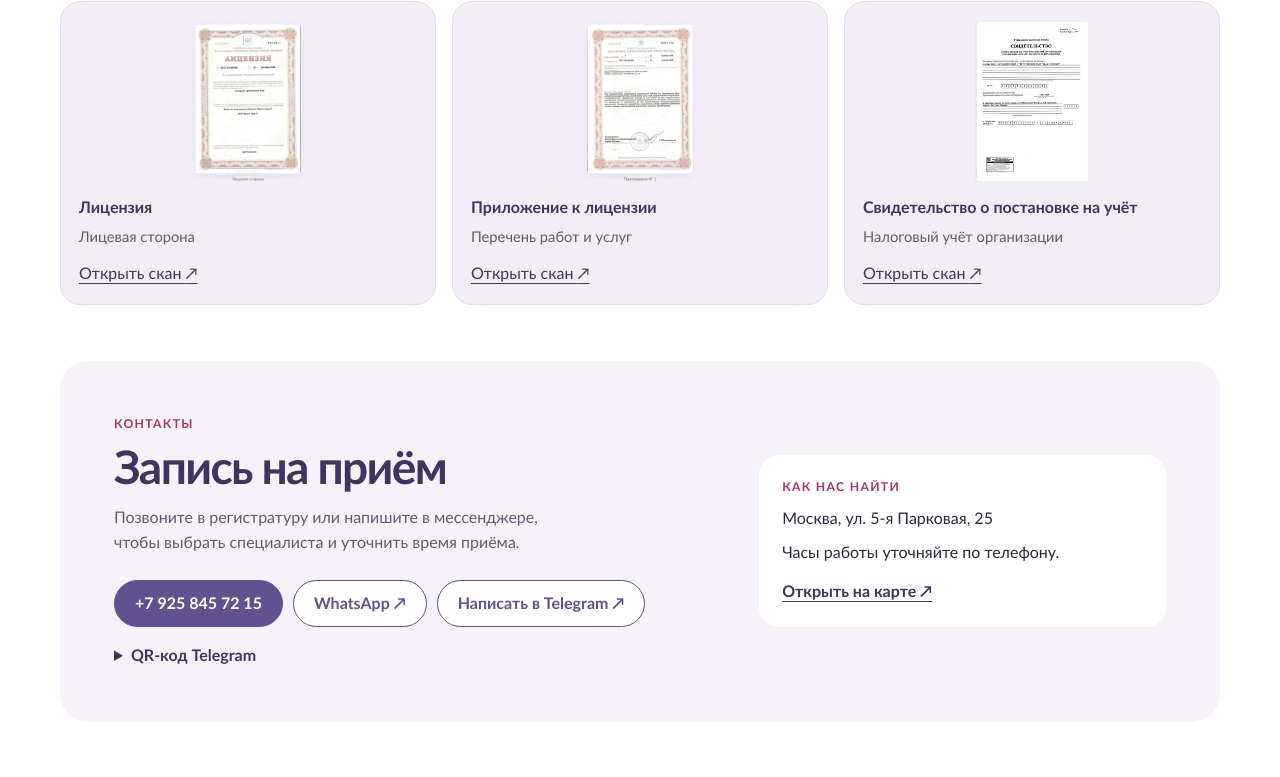
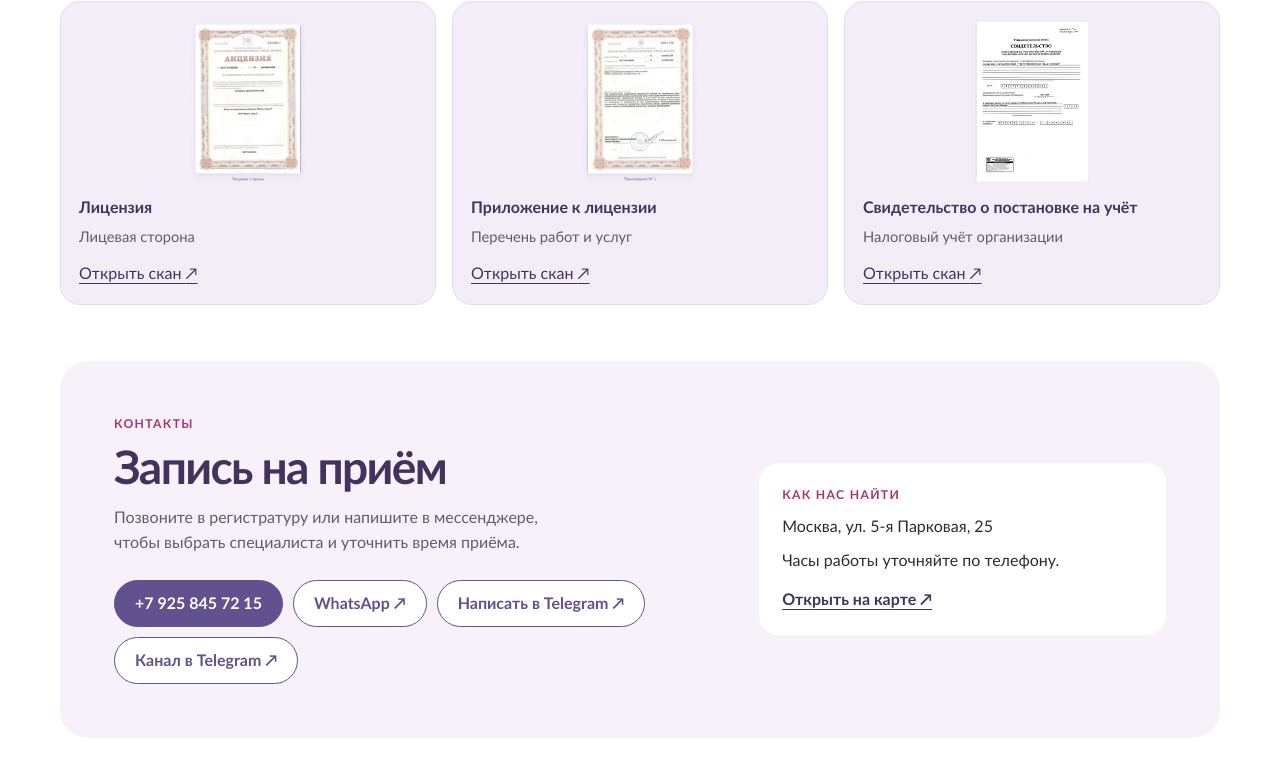
Before and after one commit to arinak32/brak_semya_sait, a plain HTML site: page index.html in a window 1280 px wide. Shown: the part 3190-3967 px from the top of the page. Drawn offline with Linux system fonts and the light colour scheme.

Commit message:
9
ссылка на канал

```diff
--- a/index.html
+++ b/index.html
@@ -70,8 +70,7 @@
   </section>
   <section class="wrap contact-section" id="contacts" aria-labelledby="contacts-title"><div class="contact">
     <div><p class="label">Контакты</p><h2 id="contacts-title">Запись на приём</h2><p class="contact-copy">Позвоните в регистратуру или напишите в мессенджере, чтобы выбрать специалиста и уточнить время приёма.</p>
-      <div class="actions"><a class="button phone"></a><a class="button outline" id="whatsapp">WhatsApp ↗</a><a class="button outline" id="telegram-link">Написать в Telegram ↗</a></div>
-      <details id="telegram-code"><summary>QR-код Telegram</summary><a href="https://t.me/budetpups"><img src="telegram.jpg" alt="Открыть канал клиники в Telegram" width="214" height="242"></a></details>
+      <div class="actions"><a class="button phone"></a><a class="button outline" id="whatsapp">WhatsApp ↗</a><a class="button outline" id="telegram-link">Написать в Telegram ↗</a><a class="button outline" href="https://t.me/budetpups">Канал в Telegram ↗</a></div>
     </div>
     <div class="location"><p class="label">Как нас найти</p><p id="address"></p><p id="hours"></p><a id="map">Открыть на карте ↗</a></div>
   </div></section>
```
